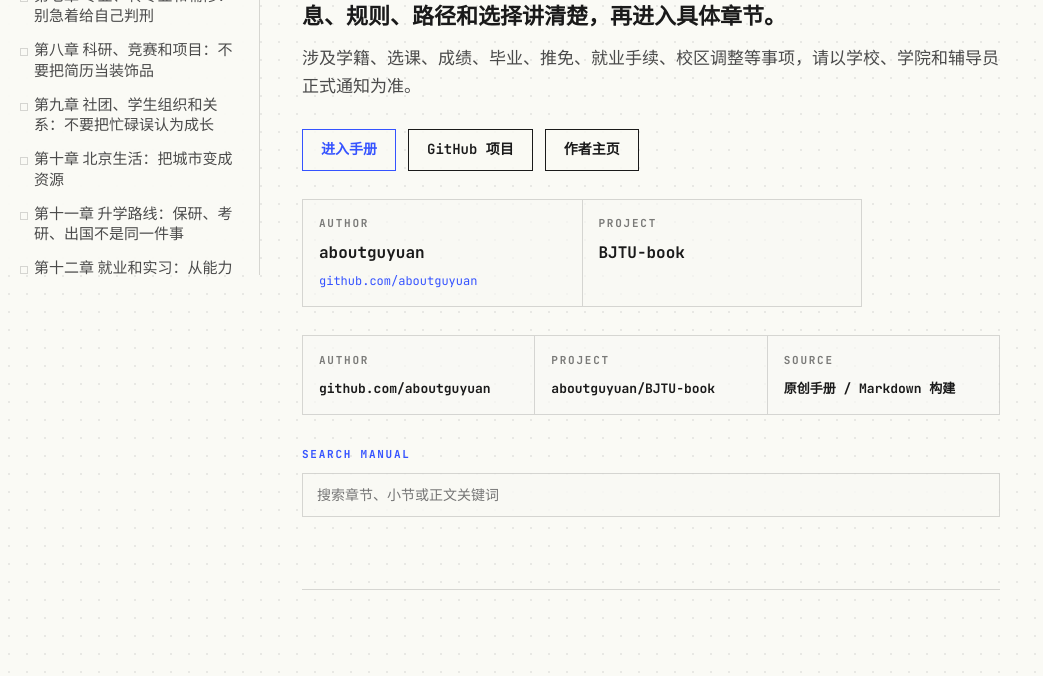
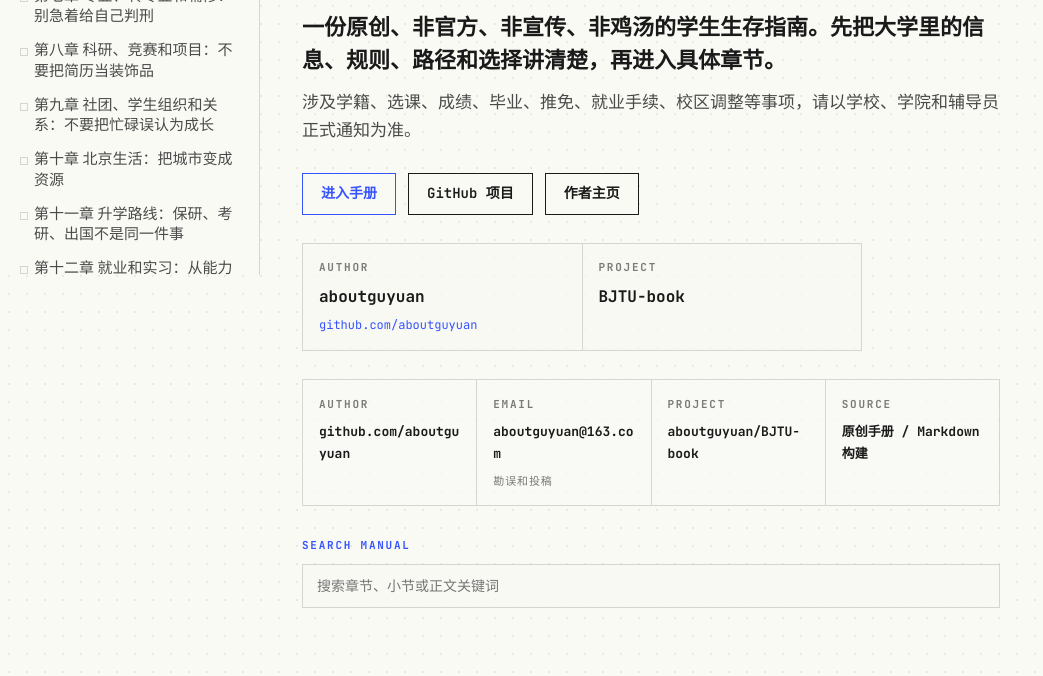
Before and after one commit to aboutguyuan/BJTU-book, a plain HTML site: page index.html in a window 1280 px wide. Shown: the part 525-1201 px from the top of the page, without its empty margins (0-1043 px from the left). Drawn offline with Linux system fonts and the light colour scheme.

Commit message:
deploy: dbd7a3d031231ee0c253061064fccf45e84e16e3

```diff
--- a/index.html
+++ b/index.html
@@ -88,6 +88,11 @@
                 <span>AUTHOR</span>
                 <strong>github.com/aboutguyuan</strong>
               </a>
+              <a href="mailto:aboutguyuan@163.com?subject=%E5%8C%97%E4%BA%AC%E4%BA%A4%E9%80%9A%E5%A4%A7%E5%AD%A6%E7%94%9F%E5%AD%98%E6%89%8B%E5%86%8C%E5%8B%98%E8%AF%AF%E5%92%8C%E6%8A%95%E7%A8%BF">
+                <span>EMAIL</span>
+                <strong>aboutguyuan@163.com</strong>
+                <em>勘误和投稿</em>
+              </a>
               <a href="https://github.com/aboutguyuan/BJTU-book" target="_blank" rel="noreferrer">
                 <span>PROJECT</span>
                 <strong>aboutguyuan/BJTU-book</strong>
--- a/style.css
+++ b/style.css
@@ -286,6 +286,7 @@ h1 {
   display: block;
   font-family: var(--font-display);
   font-size: clamp(72px, 7.8vw, 122px);
+  line-height: 1.08;
 }
 
 .cover-summary {
@@ -424,7 +425,7 @@ blockquote p:last-child {
 
 .meta-grid {
   display: grid;
-  grid-template-columns: repeat(3, minmax(0, 1fr));
+  grid-template-columns: repeat(4, minmax(0, 1fr));
   gap: 0;
   margin: 28px 0;
   border-top: 1px solid var(--border);
@@ -458,6 +459,16 @@ blockquote p:last-child {
   color: var(--ink);
   font-family: var(--font-mono);
   font-size: 13px;
+}
+
+.meta-grid em {
+  display: block;
+  margin-top: 7px;
+  color: var(--ink-muted);
+  font-family: var(--font-mono);
+  font-size: 11px;
+  font-style: normal;
+  letter-spacing: 0.08em;
 }
 
 .search-box {
```
